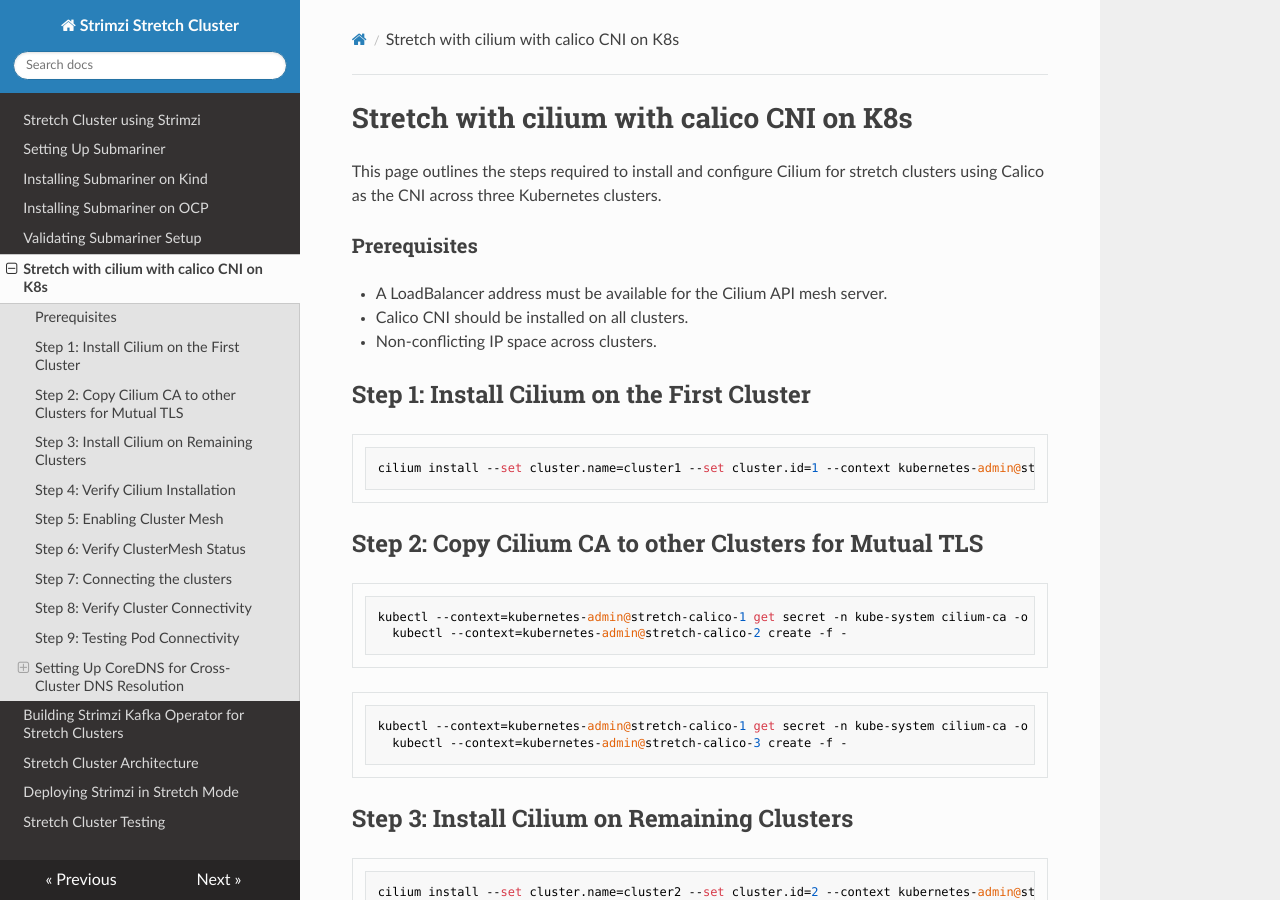
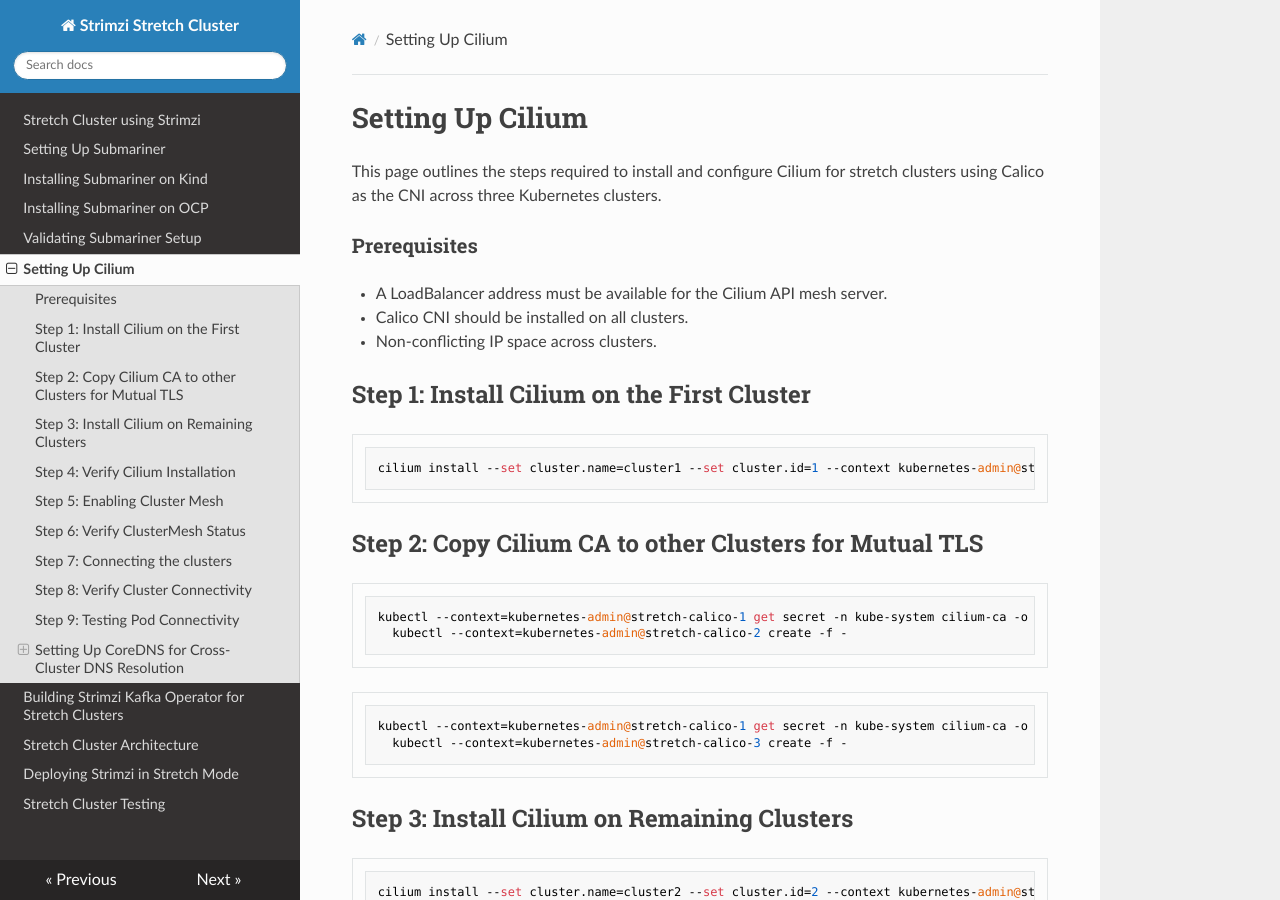
Before and after one commit to aswinayyolath/stretch-kafka-docs, an MkDocs documentation site: the page built from docs/Setting-up-cilium.md, in a window 1280 px wide and 900 px high. Built offline with MkDocs 1.6.1, drawn with Linux system fonts in a browser that asks for light colours; nearby versions of some CDN libraries.

Commit message:
Fix header issue for cilium docs

```diff
--- a/docs/Setting-up-cilium.md
+++ b/docs/Setting-up-cilium.md
@@ -1,4 +1,4 @@
-# Stretch with cilium with calico CNI on K8s
+# Setting Up Cilium
 This page outlines the steps required to install and configure Cilium for stretch clusters using Calico as the CNI across three Kubernetes clusters.
 
 ### Prerequisites
```
